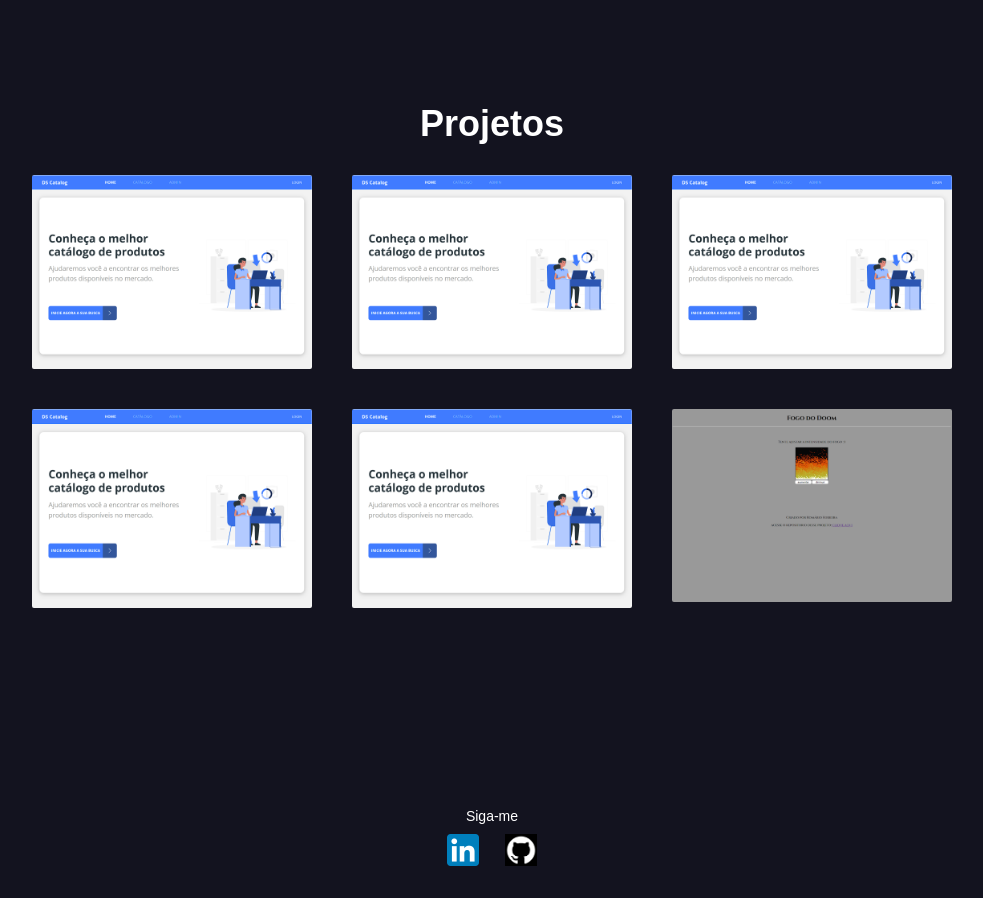
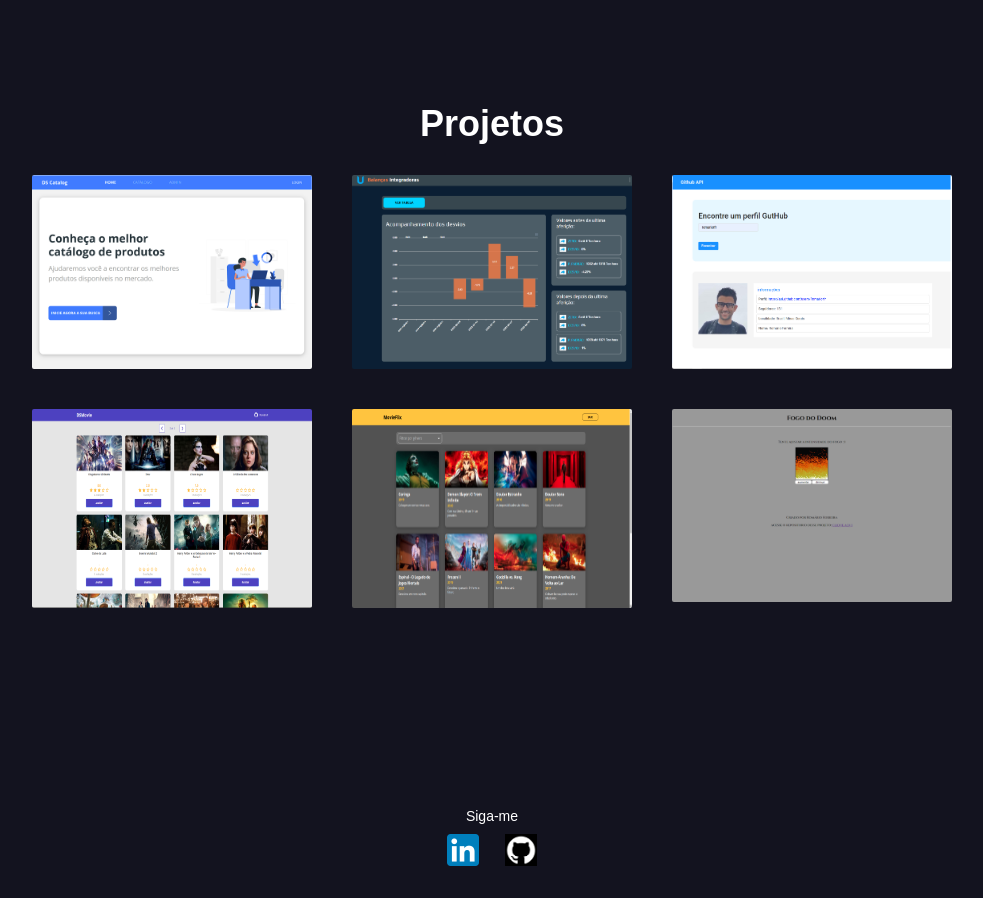
Before and after one commit to Romariorfr/portfolio, a plain HTML site: page index.html in a window 1280 px wide. Shown: the part 1258-2156 px from the top of the page, without its empty margins (148-1131 px from the left). Drawn offline with Linux system fonts and the light colour scheme.

Commit message:
feat: adicionado projetos

```diff
--- a/index.html
+++ b/index.html
@@ -42,7 +42,25 @@
           <p class="profile-description">Full Stack: Spring + React</p>
           <div class="actions">
             <button class="button-cv">Download CV</button>
-            <button class="button-down">Entrar em contato</button>
+            <script>
+              function openWhatsApp() {
+                const phoneNumber = "+5537999552701";
+                const message = "Olá! Estou entrando em contato pelo site.";
+
+                // Codificar o número de telefone e a mensagem para o formato de URL
+                const encodedPhoneNumber = encodeURIComponent(phoneNumber);
+                const encodedMessage = encodeURIComponent(message);
+
+                // Criar o link completo para o WhatsApp
+                const whatsappLink = `https://wa.me/${encodedPhoneNumber}?text=${encodedMessage}`;
+
+                // Abrir o link em uma nova janela/tab
+                window.open(whatsappLink, "_blank");
+              }
+            </script>
+            <button class="button-down" onclick="openWhatsApp()">
+              Entrar em contato
+            </button>
           </div>
         </div>
       </section>
@@ -118,31 +136,15 @@
         <h2 class="portfolio-title">Projetos</h2>
 
         <div class="portfolio-container">
+          <img class="portfolio-item" src="img/dscatalog.png" alt="dscatalog" />
+          <img class="portfolio-item" src="img/scales.png" alt="Scales" />
           <img
             class="portfolio-item"
-            src="img/dscatalog.png"
-            alt="Portfolio 1"
+            src="img/github-api.png"
+            alt="perfil github"
           />
-          <img
-            class="portfolio-item"
-            src="img/dscatalog.png"
-            alt="Portfolio 1"
-          />
-          <img
-            class="portfolio-item"
-            src="img/dscatalog.png"
-            alt="Portfolio 1"
-          />
-          <img
-            class="portfolio-item"
-            src="img/dscatalog.png"
-            alt="Portfolio 1"
-          />
-          <img
-            class="portfolio-item"
-            src="img/dscatalog.png"
-            alt="Portfolio 1"
-          />
+          <img class="portfolio-item" src="img/movies.png" alt="movies" />
+          <img class="portfolio-item" src="img/movieflix.png" alt="movieflix" />
 
           <a href="https://romariorfr.github.io/fogo-doom"
             ><img class="portfolio-item" src="img/doom.png" alt="Doom" />
```
Also changed, not shown: img/github-api.png (added), img/movieflix.png (added), img/movies.png (added), img/scales.png (added).
